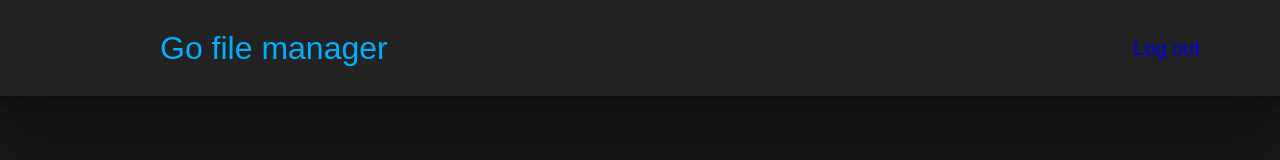
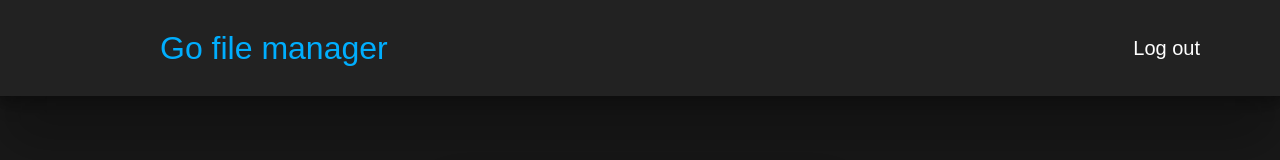
Before and after one commit to E3TU/go-file-manager, a SvelteKit app in the folder frontend/: page / in a window 1280 px wide. Shown: the top 160 px of the page. Built offline with nearby package versions, Linux system fonts and the light colour scheme.

Commit message:
Added form action to logout

```diff
--- a/frontend/src/components/Navbar.svelte
+++ b/frontend/src/components/Navbar.svelte
@@ -1,12 +1,21 @@
+<script>
+	import { page } from '$app/stores';
+	import { enhance } from '$app/forms';
+</script>
+
 <nav class="navbar">
 	<div class="logo">Go file manager</div>
 	<ul>
-        <li><a href="/" class="logout">Log out</a></li>
+			<li>
+				<form method="POST" action="/logout" use:enhance>
+					<button type="submit" class="logout">Log out</button>
+				</form>
+			</li>
 	</ul>
 </nav>
 
 <style>
-    .navbar{
+	.navbar {
 		display: flex;
 		width: 100%;
 		height: 6rem;
@@ -14,22 +23,34 @@
 		justify-content: space-between;
 		align-items: center;
 		color: var(--text-primary);
-        box-shadow: rgba(0, 0, 0, 0.25) 0px 54px 55px, rgba(0, 0, 0, 0.12) 0px -12px 30px, rgba(0, 0, 0, 0.12) 0px 4px 6px, rgba(0, 0, 0, 0.17) 0px 12px 13px, rgba(0, 0, 0, 0.09) 0px -3px 5px;
+		box-shadow:
+			rgba(0, 0, 0, 0.25) 0px 54px 55px,
+			rgba(0, 0, 0, 0.12) 0px -12px 30px,
+			rgba(0, 0, 0, 0.12) 0px 4px 6px,
+			rgba(0, 0, 0, 0.17) 0px 12px 13px,
+			rgba(0, 0, 0, 0.09) 0px -3px 5px;
 	}
-    .logo{
+	.logo {
 		margin-left: 10rem;
 		font-size: 2rem;
 		cursor: pointer;
 		color: var(--blue);
 	}
-    ul{
+	ul {
 		list-style: none;
 	}
-    a{
-        text-decoration: none;
-    }
-    .logout{
+	.logout {
 		margin-right: 5rem;
 		font-size: 1.25rem;
+		background: none;
+		border: none;
+		color: var(--text-primary);
+		cursor: pointer;
+		font-family: inherit;
+		transition: 0.5;
+	}
+	.logout:hover {
+		color: var(--blue);
+		transition: 0.5;
 	}
 </style>
```
Lines whose indentation alone changed are shown as unchanged.
